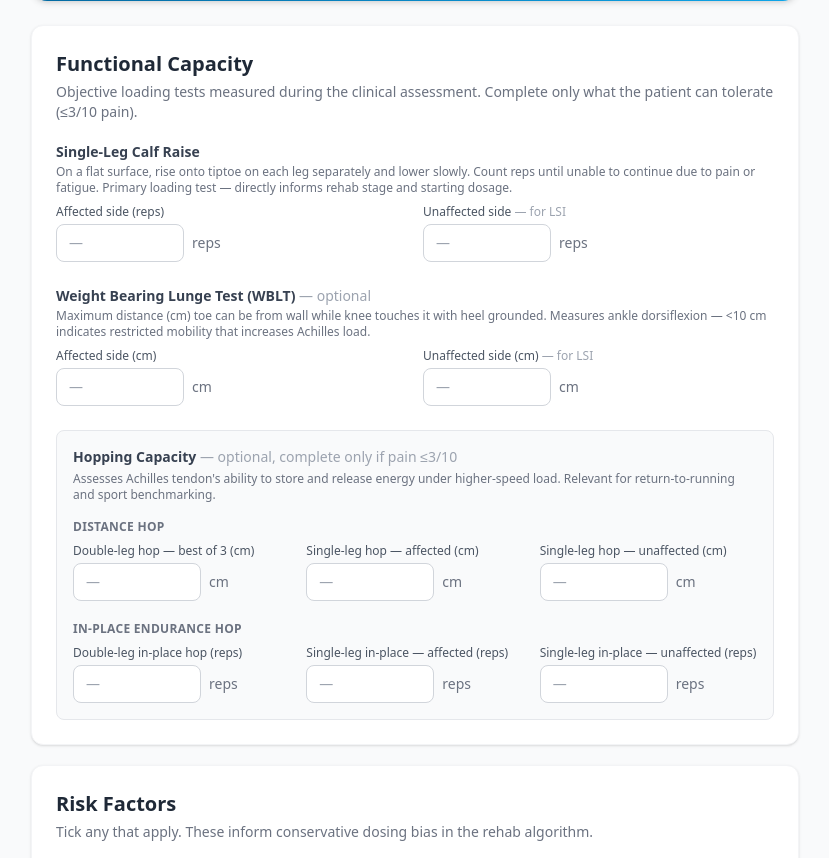
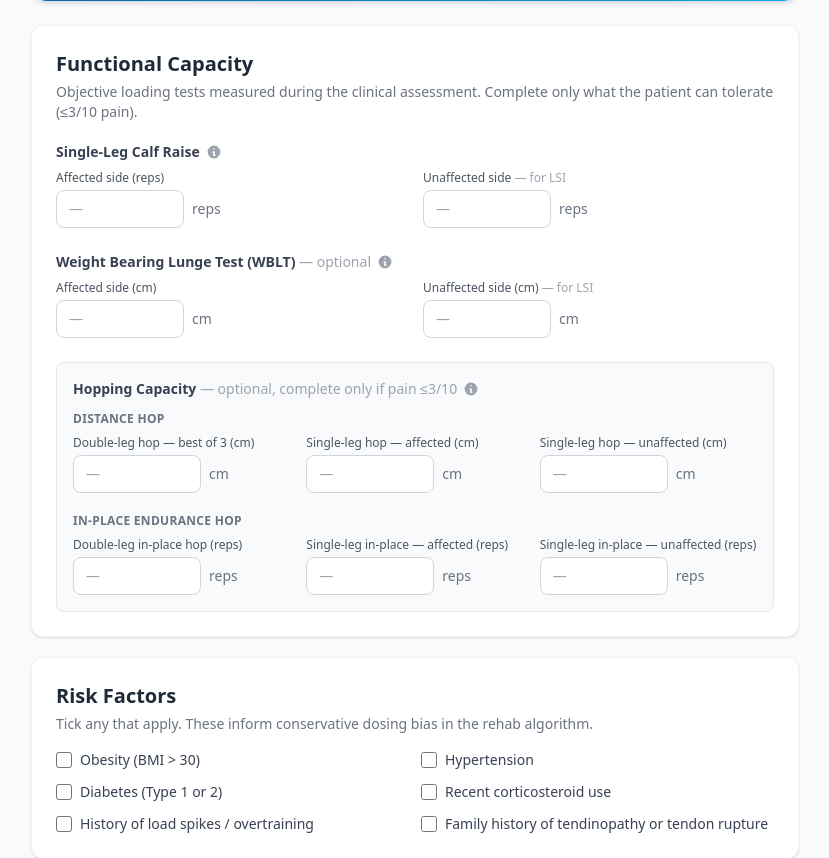
Before and after one commit to jlobby13/tenotrainer, a FastAPI app: template app/templates/supervisor_assessment.html in a window 1280 px wide. Shown: the part 193-1051 px from the top of the page, without its empty margins (225-1054 px from the left). Run offline with FastAPI, Linux system fonts and the light colour scheme; the template is opened without the code that fills it, so the values that code supplies are empty; some libraries are stand-ins or nearby versions.

Commit message:
Fix pyright type errors and replace assessment description paragraphs with hover info tooltips
- Resolve 35 pyright errors across main.py, supervisor.py, rules.py, ai_explainer.py, notifier.py
- Replace verbose description paragraphs on Calf Raise, WBLT, and Hopping Capacity tiles with compact hover info icons

Co-Authored-By: Claude Sonnet 4.6 <noreply@anthropic.com>

```diff
--- a/app/engine/ai_explainer.py
+++ b/app/engine/ai_explainer.py
@@ -88,7 +88,9 @@ async def generate_explanation(plan: dict, kb_entries: list[dict], user_name: st
             ],
         )
 
-        return message.content[0].text
+        from anthropic.types import TextBlock
+        text_block = next((b for b in message.content if isinstance(b, TextBlock)), None)
+        return text_block.text if text_block else FALLBACK_EXPLANATION
 
     except ImportError:
         logger.warning("anthropic package not installed — returning static placeholder.")
--- a/app/engine/rules.py
+++ b/app/engine/rules.py
@@ -1354,7 +1354,7 @@ def compute_recovery_timeline(
 def compute_phase_exit_checklist(
     stage: int,
     session_logs: list,
-    visa_history: list = None,
+    visa_history: list | None = None,
 ) -> dict:
     """
     Build a phase-exit checklist for the user's current stage.
--- a/app/main.py
+++ b/app/main.py
@@ -248,6 +248,7 @@ async def get_or_create_user(session_token: Optional[str], response: Response) -
             "SELECT * FROM users WHERE session_token = ?", (token,)
         )
         row = await cursor.fetchone()
+        assert row is not None
         user = row_to_dict(row)
         _set_session_cookie(response, token)
         return user
@@ -828,6 +829,7 @@ async def account_update_demographics(
     if not user:
         return RedirectResponse("/login", status_code=302)
 
+    _redirect_stripped = redirect.strip()
     _back = _redirect_stripped if _redirect_stripped in ("/profile", "/account") else "/account"
 
     def _fail(msg: str):
@@ -886,6 +888,7 @@ async def account_clear_demographics(
     user = await get_current_user(teno_session)
     if not user:
         return RedirectResponse("/login", status_code=302)
+    _redirect_stripped = redirect.strip()
     _back = _redirect_stripped if _redirect_stripped in ("/profile", "/account") else "/account"
     db = await get_db()
     try:
@@ -1498,7 +1501,7 @@ async def onboarding_post(
 
         # Save VISA-A if all 8 questions answered
         visa_result = None
-        if all(v is not None for v in [q1, q2, q3, q4, q5, q6, q7, q8]):
+        if q1 is not None and q2 is not None and q3 is not None and q4 is not None and q5 is not None and q6 is not None and q7 is not None and q8 is not None:
             visa_result = score_visa_a(q1, q2, q3, q4, q5, q6, q7, q8)
             await db.execute(
                 """INSERT INTO visa_a_responses
@@ -2455,6 +2458,7 @@ async def daily_log_post(
             plan_id = p["id"]
             current_exercises = p.get("exercises", [])
 
+        o: dict = {}
         if onboarding_row:
             o = parse_json_fields(row_to_dict(onboarding_row), ["risk_factors"])
             baseline_reps = o.get("calf_raise_reps", 0)
@@ -2674,6 +2678,7 @@ async def daily_log_post(
         await db.close()
 
     # Generate supervisor alerts (non-destructive, layered on top of rule engine)
+    assert new_log_id is not None
     await _generate_session_alerts(
         user_id=user["id"],
         log_id=new_log_id,
@@ -2690,8 +2695,8 @@ async def daily_log_post(
     except Exception:
         lib_all = []
     _next_wblt = classify_wblt(
-        onboarding_row and parse_json_fields(row_to_dict(onboarding_row), ["functional_tests"]).get("functional_tests", {}).get("wblt_cm"),
-        onboarding_row and parse_json_fields(row_to_dict(onboarding_row), ["functional_tests"]).get("functional_tests", {}).get("wblt_cm_unaffected"),
+        parse_json_fields(row_to_dict(onboarding_row), ["functional_tests"]).get("functional_tests", {}).get("wblt_cm"),
+        parse_json_fields(row_to_dict(onboarding_row), ["functional_tests"]).get("functional_tests", {}).get("wblt_cm_unaffected"),
     ) if onboarding_row else classify_wblt(None, None)
     _is_insertional_post = False
     if onboarding_row:
@@ -2847,7 +2852,7 @@ async def followup_post(
             (log_id,),
         )
         remaining_row = await remaining_cur.fetchone()
-        all_done = (remaining_row["cnt"] == 0)
+        all_done = remaining_row is not None and remaining_row["cnt"] == 0
 
         if all_done:
             await db.execute("UPDATE daily_logs SET is_complete = 1 WHERE id = ?", (log_id,))
--- a/app/notifier.py
+++ b/app/notifier.py
@@ -36,7 +36,7 @@ async def send_2fa_email(to_email: str, code: str, user_name: str) -> bool:
     smtp_host = os.getenv("SMTP_HOST")
     smtp_user = os.getenv("SMTP_USER")
     smtp_pass = os.getenv("SMTP_PASS")
-    smtp_from = os.getenv("SMTP_FROM") or smtp_user
+    smtp_from = os.getenv("SMTP_FROM") or smtp_user or ""
     smtp_port = int(os.getenv("SMTP_PORT", "587"))
 
     if not smtp_host or not smtp_user:
@@ -114,7 +114,7 @@ async def send_dismissal_email(
     smtp_host = os.getenv("SMTP_HOST")
     smtp_user = os.getenv("SMTP_USER")
     smtp_pass = os.getenv("SMTP_PASS")
-    smtp_from = os.getenv("SMTP_FROM") or smtp_user
+    smtp_from = os.getenv("SMTP_FROM") or smtp_user or ""
     smtp_port = int(os.getenv("SMTP_PORT", "587"))
 
     if not smtp_host or not smtp_user:
--- a/app/supervisor.py
+++ b/app/supervisor.py
@@ -94,7 +94,7 @@ async def _get_supervisor(session_token: Optional[str]) -> Optional[dict]:
 # ---------------------------------------------------------------------------
 
 async def _audit(user_id: int, action_type: str, target_patient_id: Optional[int] = None,
-                 changes: dict = None, note: Optional[str] = None) -> None:
+                 changes: dict | None = None, note: Optional[str] = None) -> None:
     db = await get_db()
     try:
         await db.execute(
@@ -536,7 +536,7 @@ async def _get_patient_summary(patient_id: int) -> dict:
             "CASE severity WHEN 'high' THEN 0 WHEN 'medium' THEN 1 ELSE 2 END, created_at DESC",
             (patient_id,),
         )
-        alert_rows = await cur.fetchall()
+        alert_rows = list(await cur.fetchall())
         p["alert_count"] = len(alert_rows)
         p["alerts"] = [
             {"id": r[0], "type": r[1], "severity": r[2], "message": r[3],
--- a/app/templates/supervisor_assessment.html
+++ b/app/templates/supervisor_assessment.html
@@ -28,10 +28,17 @@
 
       {# Calf Raise #}
       <div class="mb-6">
-        <h3 class="text-sm font-semibold text-gray-700 mb-0.5">Single-Leg Calf Raise</h3>
-        <p class="text-xs text-gray-500 mb-2">
-          On a flat surface, rise onto tiptoe on each leg separately and lower slowly. Count reps until unable to continue due to pain or fatigue. Primary loading test — directly informs rehab stage and starting dosage.
-        </p>
+        <div class="flex items-center gap-1.5 mb-2">
+          <h3 class="text-sm font-semibold text-gray-700">Single-Leg Calf Raise</h3>
+          <span class="relative group">
+            <svg class="w-4 h-4 text-gray-400 hover:text-brand-500 cursor-default transition-colors" fill="currentColor" viewBox="0 0 20 20">
+              <path fill-rule="evenodd" d="M18 10a8 8 0 11-16 0 8 8 0 0116 0zm-7-4a1 1 0 11-2 0 1 1 0 012 0zM9 9a1 1 0 000 2v3a1 1 0 001 1h1a1 1 0 100-2v-3a1 1 0 00-1-1H9z" clip-rule="evenodd"/>
+            </svg>
+            <span class="pointer-events-none absolute left-0 top-full mt-1.5 z-20 hidden group-hover:block w-72 rounded-lg bg-gray-800 px-3 py-2.5 text-xs leading-relaxed text-white shadow-lg">
+              On a flat surface, rise onto tiptoe on each leg separately and lower slowly. Count reps until unable to continue due to pain or fatigue. Primary loading test — directly informs rehab stage and starting dosage.
+            </span>
+          </span>
+        </div>
         <div class="grid grid-cols-1 sm:grid-cols-2 gap-4">
           <div>
             <label class="block text-xs font-medium text-gray-600 mb-1">Affected side (reps)</label>
@@ -58,10 +65,17 @@
 
       {# WBLT #}
       <div class="mb-6">
-        <h3 class="text-sm font-semibold text-gray-700 mb-0.5">Weight Bearing Lunge Test (WBLT) <span class="text-gray-400 font-normal">— optional</span></h3>
-        <p class="text-xs text-gray-500 mb-2">
-          Maximum distance (cm) toe can be from wall while knee touches it with heel grounded. Measures ankle dorsiflexion — &lt;10 cm indicates restricted mobility that increases Achilles load.
-        </p>
+        <div class="flex items-center gap-1.5 mb-2">
+          <h3 class="text-sm font-semibold text-gray-700">Weight Bearing Lunge Test (WBLT) <span class="text-gray-400 font-normal">— optional</span></h3>
+          <span class="relative group">
+            <svg class="w-4 h-4 text-gray-400 hover:text-brand-500 cursor-default transition-colors" fill="currentColor" viewBox="0 0 20 20">
+              <path fill-rule="evenodd" d="M18 10a8 8 0 11-16 0 8 8 0 0116 0zm-7-4a1 1 0 11-2 0 1 1 0 012 0zM9 9a1 1 0 000 2v3a1 1 0 001 1h1a1 1 0 100-2v-3a1 1 0 00-1-1H9z" clip-rule="evenodd"/>
+            </svg>
+            <span class="pointer-events-none absolute left-0 top-full mt-1.5 z-20 hidden group-hover:block w-72 rounded-lg bg-gray-800 px-3 py-2.5 text-xs leading-relaxed text-white shadow-lg">
+              Maximum distance (cm) toe can be from wall while knee touches it with heel grounded. Measures ankle dorsiflexion — &lt;10 cm indicates restricted mobility that increases Achilles load.
+            </span>
+          </span>
+        </div>
         <div class="grid grid-cols-1 sm:grid-cols-2 gap-4">
           <div>
             <label class="block text-xs font-medium text-gray-600 mb-1">Affected side (cm)</label>
@@ -88,10 +102,17 @@
 
       {# Hopping #}
       <div class="bg-gray-50 rounded-lg p-4 border border-gray-200">
-        <h3 class="text-sm font-semibold text-gray-700 mb-1">Hopping Capacity <span class="text-gray-400 font-normal">— optional, complete only if pain &le;3/10</span></h3>
-        <p class="text-xs text-gray-500 mb-4">
-          Assesses Achilles tendon's ability to store and release energy under higher-speed load. Relevant for return-to-running and sport benchmarking.
-        </p>
+        <div class="flex items-center gap-1.5 mb-3">
+          <h3 class="text-sm font-semibold text-gray-700">Hopping Capacity <span class="text-gray-400 font-normal">— optional, complete only if pain &le;3/10</span></h3>
+          <span class="relative group">
+            <svg class="w-4 h-4 text-gray-400 hover:text-brand-500 cursor-default transition-colors" fill="currentColor" viewBox="0 0 20 20">
+              <path fill-rule="evenodd" d="M18 10a8 8 0 11-16 0 8 8 0 0116 0zm-7-4a1 1 0 11-2 0 1 1 0 012 0zM9 9a1 1 0 000 2v3a1 1 0 001 1h1a1 1 0 100-2v-3a1 1 0 00-1-1H9z" clip-rule="evenodd"/>
+            </svg>
+            <span class="pointer-events-none absolute left-0 top-full mt-1.5 z-20 hidden group-hover:block w-72 rounded-lg bg-gray-800 px-3 py-2.5 text-xs leading-relaxed text-white shadow-lg">
+              Assesses the Achilles tendon's ability to store and release energy under higher-speed load. Relevant for return-to-running and sport benchmarking.
+            </span>
+          </span>
+        </div>
 
         <p class="text-xs font-semibold text-gray-500 uppercase tracking-wide mb-2">Distance Hop</p>
         <div class="grid grid-cols-1 sm:grid-cols-3 gap-4 mb-5">
```
